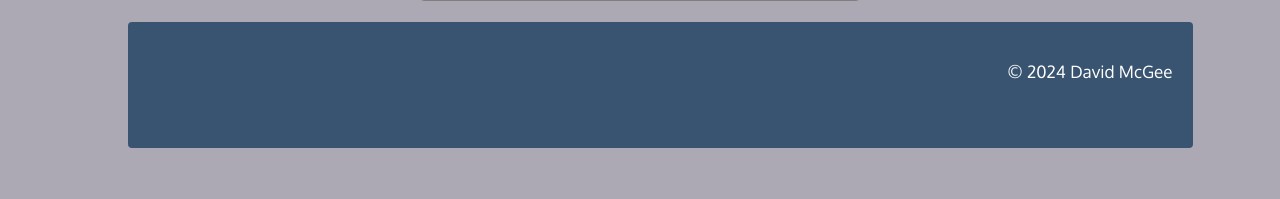
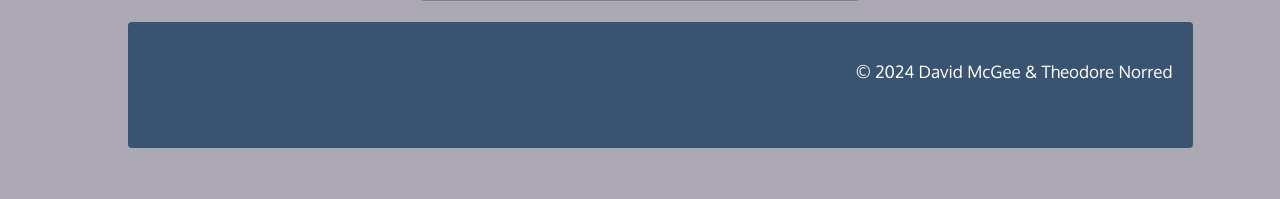
Before and after one commit to skipmcgee/wind-forecast, a Flask app: page / in a window 1280 px wide. Shown: the part 1263-1462 px from the top of the page. Run offline with Flask 3, Linux system fonts and the light colour scheme; data that the repository does not hold is empty; some libraries are stand-ins or nearby versions.

Commit message:
Added Theodore to the copyright

```diff
--- a/templates/base.j2
+++ b/templates/base.j2
@@ -31,7 +31,7 @@
         </div>
     </main>
     <footer>
-        <p>&copy; 2024 David McGee</p>
+        <p>&copy; 2024 David McGee & Theodore Norred</p>
     </footer>
 </body>
 </html>
```
